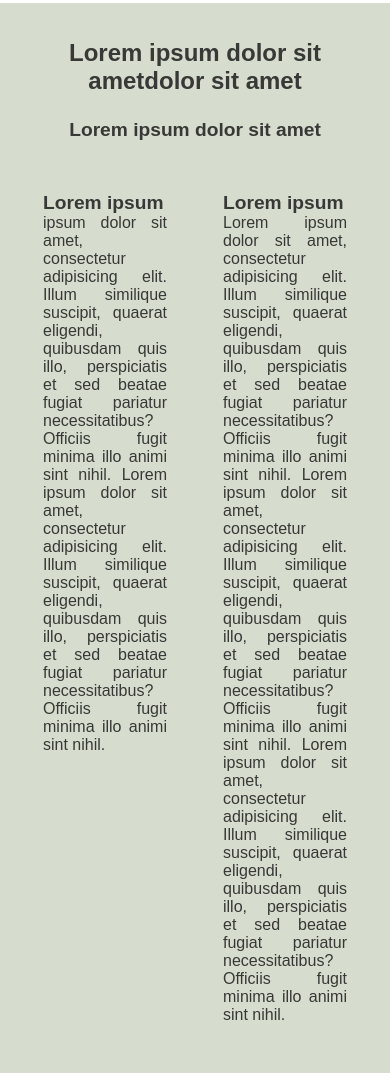
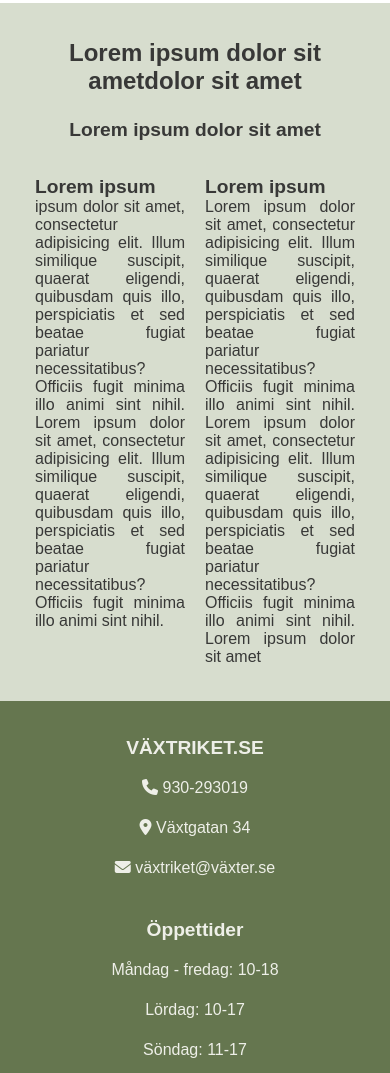
Before and after one commit to m-bengtsson/inlamningsuppgift-klient, a plain HTML site: page index.html in a window 390 px wide. Shown: the part 411-1484 px from the top of the page. Drawn offline with Linux system fonts and the light colour scheme.

Commit message:
Finished

```diff
--- a/css/style.css
+++ b/css/style.css
@@ -237,31 +237,22 @@ h3{
 
 /*-----------------Kolumner ---------
 ---------------------------------------------------------*/
-.column.home{
+.wrapper-home{
+  background-color: #d7ddce;
+  padding: 50px;
+  display: flex;
+  flex-wrap: nowrap;
+  flex-direction: row;
+  gap: 50px;
+  justify-content: space-between;
+}
+.column-home{
   flex: 50%;
   max-width: 50%;
   padding: 5px;
   text-align: justify;
 }
-.container-home{
-  vertical-align: middle;
-  padding: 2rem;
-  height: fit-content;
-
-}
-
-
 /*-----------------Sortiment-----------------------------*/
-
- .wrapper-home{
-  background-color: #d7ddce;
-  padding: 30px;
-  display: flex;
-  flex-wrap: nowrap;
-  flex-direction: row;
-  gap: 30px;
-  justify-content: space-between;
-}
 
 .wrapper{
   display: grid;
@@ -442,6 +433,10 @@ h4{
 }
 @media (max-width: 800px) {
 
+  .column-home{
+
+  }
+
   .text {
     color: #f2f2f2;
     background-color: rgba(0, 0, 0, 0.59);
@@ -496,6 +491,16 @@ h4{
   }
   }
   @media (max-width: 800px){
+
+    .wrapper-home{
+      padding: 30px;
+      display: flex;
+      flex-wrap: nowrap;
+      flex-direction: row;
+      gap: 10px;
+      justify-content: space-between;
+    }
+
     .column {
       flex: 50%;
       max-width: 50%;
--- a/index.html
+++ b/index.html
@@ -112,22 +112,19 @@
     </div>
 
     <div class="wrapper-home">
-      <div class="column home">
-        <div class="container-home">
+      <div class="column-home">
         <h4>Lorem ipsum</h4>
         <p>
           ipsum dolor sit amet, consectetur adipisicing elit. Illum similique
           suscipit, quaerat eligendi, quibusdam quis illo, perspiciatis et sed
           beatae fugiat pariatur necessitatibus? Officiis fugit minima illo
-            animi sint nihil. Lorem ipsum dolor sit amet, consectetur
-            adipisicing elit. Illum similique suscipit, quaerat eligendi,
-            quibusdam quis illo, perspiciatis et sed beatae fugiat pariatur
-            necessitatibus? Officiis fugit minima illo animi sint nihil.
+          animi sint nihil. Lorem ipsum dolor sit amet, consectetur adipisicing
+          elit. Illum similique suscipit, quaerat eligendi, quibusdam quis illo,
+          perspiciatis et sed beatae fugiat pariatur necessitatibus? Officiis
+          fugit minima illo animi sint nihil.
         </p>
       </div>
-      </div>
-      <div class="column home">
-        <div class="container-home">
+      <div class="column-home">
         <h4>Lorem ipsum</h4>
         <p>
           Lorem ipsum dolor sit amet, consectetur adipisicing elit. Illum
@@ -136,13 +133,9 @@
           fugit minima illo animi sint nihil. Lorem ipsum dolor sit amet,
           consectetur adipisicing elit. Illum similique suscipit, quaerat
           eligendi, quibusdam quis illo, perspiciatis et sed beatae fugiat
-            pariatur necessitatibus? Officiis fugit minima illo animi sint
-            nihil. Lorem ipsum dolor sit amet, consectetur adipisicing elit.
-            Illum similique suscipit, quaerat eligendi, quibusdam quis illo,
-            perspiciatis et sed beatae fugiat pariatur necessitatibus? Officiis
-            fugit minima illo animi sint nihil.
+          pariatur necessitatibus? Officiis fugit minima illo animi sint nihil.
+          Lorem ipsum dolor sit amet
         </p>
-        </div>
       </div>
     </div>
 
```
Also changed, not shown: sortiment.html (+1 -1 lines). Lines whose indentation alone changed are shown as unchanged.
